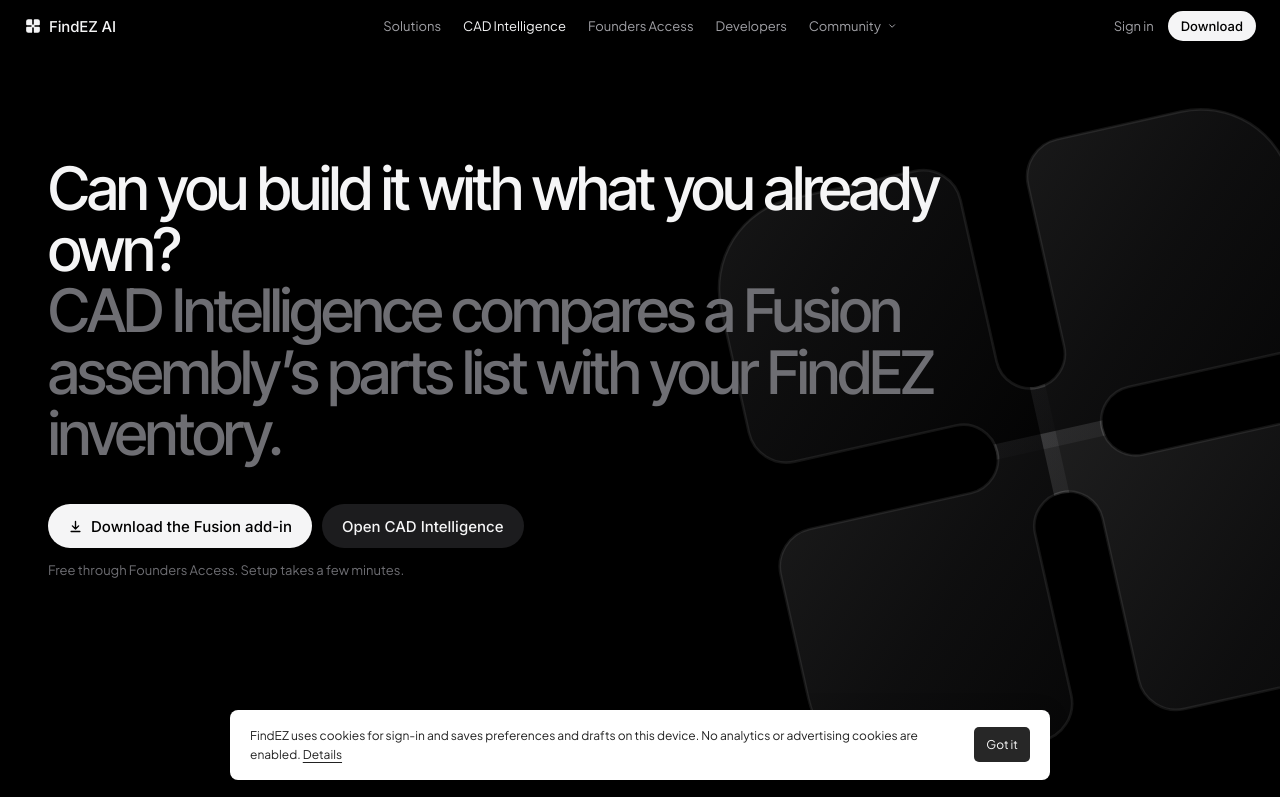
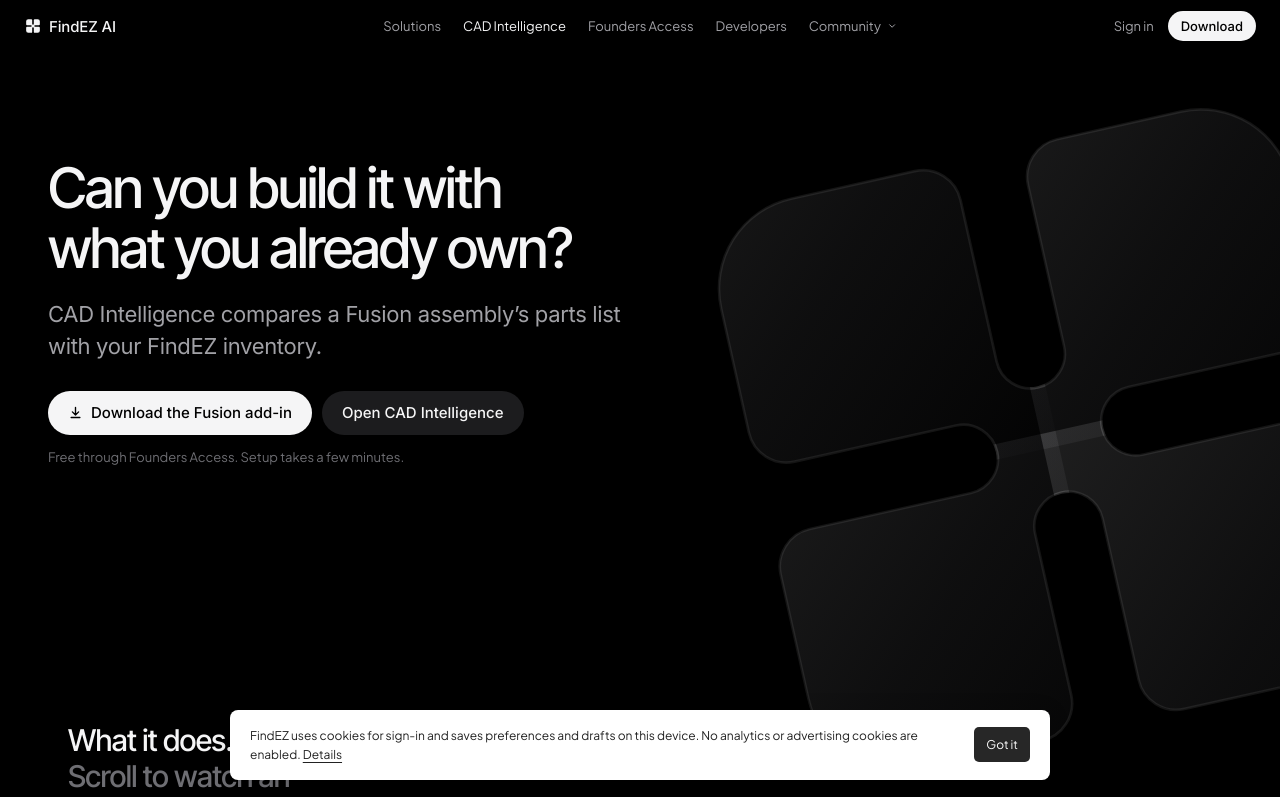
Before and after one commit to tanyasmritivc/main-inventory-app, a Next.js app in the folder frontend/: page /cad-intelligence in a window 1280 px wide. Shown: the top 797 px of the page. Built offline with nearby package versions, Linux system fonts and the light colour scheme.

Commit message:
Clean up CAD hero typography and wrapping

```diff
--- a/frontend/src/components/marketing-dark/cad-public.css
+++ b/frontend/src/components/marketing-dark/cad-public.css
@@ -33,8 +33,8 @@ html:has(.cad-public-page){background:#000;scroll-behavior:auto}
 .cad-public-page .c-lead{margin-top:18px;font-size:17px;line-height:1.55;color:var(--g1);max-width:560px}
 .cad-public-page .chip-pv{display:inline-flex;align-items:center;gap:8px;height:28px;padding:0 12px;border-radius:14px;box-shadow:inset 0 0 0 1px #2C2C2E;font:500 12px var(--font-geist-mono),monospace;color:var(--g1);letter-spacing:.04em}
 .cad-public-page .c-hero{padding:150px 0 30px}
-.cad-public-page .c-h1{margin-top:0;font:500 60px/1.02 var(--font-app-tight),var(--font-app-inter);letter-spacing:-.045em;max-width:920px}
-.cad-public-page .c-h1 span{display:block;color:var(--g2)}
+.cad-public-page .c-h1{margin:0;font:500 56px/1.08 var(--font-app-tight),var(--font-app-inter);letter-spacing:-.035em;max-width:840px;text-wrap:balance}
+.cad-public-page .c-h1 span{display:block;margin-top:20px;max-width:620px;font:400 22px/1.45 var(--font-app-inter),sans-serif;letter-spacing:-.015em;text-wrap:pretty;color:var(--g1)}
 .cad-public-page .cm{position:relative;height:340vh}
 .cad-public-page .cm-st{position:sticky;top:0;height:100vh;overflow:hidden}
 .cad-public-page #cmc{position:absolute;inset:0;width:100%;height:100%}
@@ -148,6 +148,7 @@ html:has(.cad-public-page){background:#000;scroll-behavior:auto}
 .cad-public-page .c-sec{padding:100px 0}
 .cad-public-page .c-hero{padding-top:110px}
 .cad-public-page .c-h1{font-size:36px}
+.cad-public-page .c-h1 span{margin-top:16px;font-size:18px}
 .cad-public-page .cm{height:320vh}
 .cad-public-page .cm-cp{left:16px;right:16px;width:auto;top:80px;transform:none}
 .cad-public-page .cm-ph{margin-top:14px;display:flex;gap:10px}
```
Also changed, not shown: 1 other file (tests, documents, lock files or other folders).
